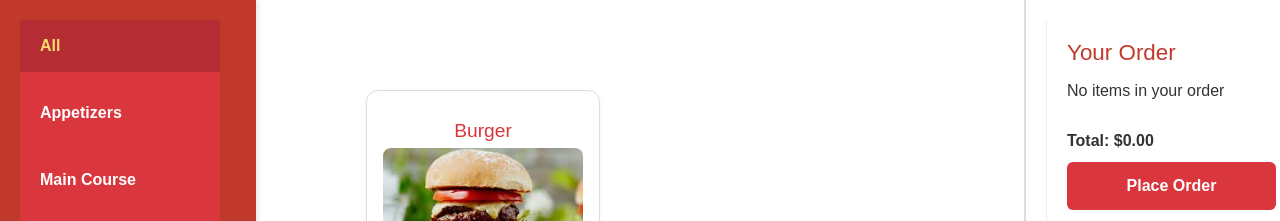
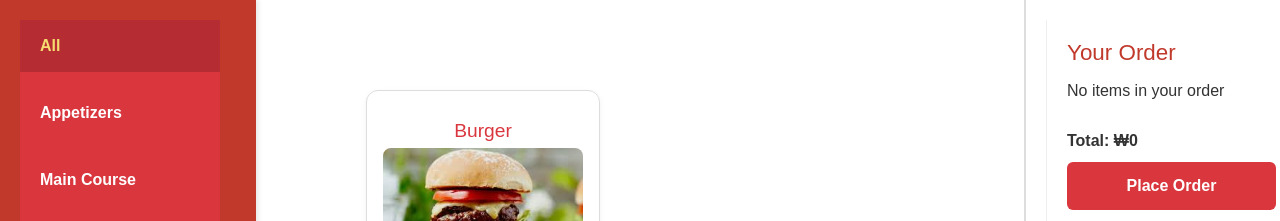
Before and after one commit to Badrelmb/quickBite, a React (Create React App) app: page /CustomerPage in a window 1280 px wide. Shown: the top 221 px of the page. Built offline with nearby package versions, Linux system fonts and the light colour scheme.

Commit message:
order summary update

```diff
--- a/src/OrderSummary.js
+++ b/src/OrderSummary.js
@@ -1,6 +1,6 @@
 import React from 'react';
 
-function OrderSummary({ order }) {
+function OrderSummary({ order, onPlaceOrder }) {
   const totalPrice = order.reduce((total, item) => total + item.price * item.quantity, 0);
 
   return (
@@ -12,13 +12,13 @@ function OrderSummary({ order }) {
         <ul>
           {order.map((item) => (
             <li key={item.id}>
-              {item.name} x {item.quantity} - ${item.price.toFixed(2)}
+              {item.name} x {item.quantity} - ₩{item.price.toLocaleString()}
             </li>
           ))}
         </ul>
       )}
-      <h4>Total: ${totalPrice.toFixed(2)}</h4>
-      <button>Place Order</button>
+      <h4>Total: ₩{totalPrice.toLocaleString()}</h4>
+      <button onClick={onPlaceOrder}>Place Order</button>
     </div>
   );
 }
```
